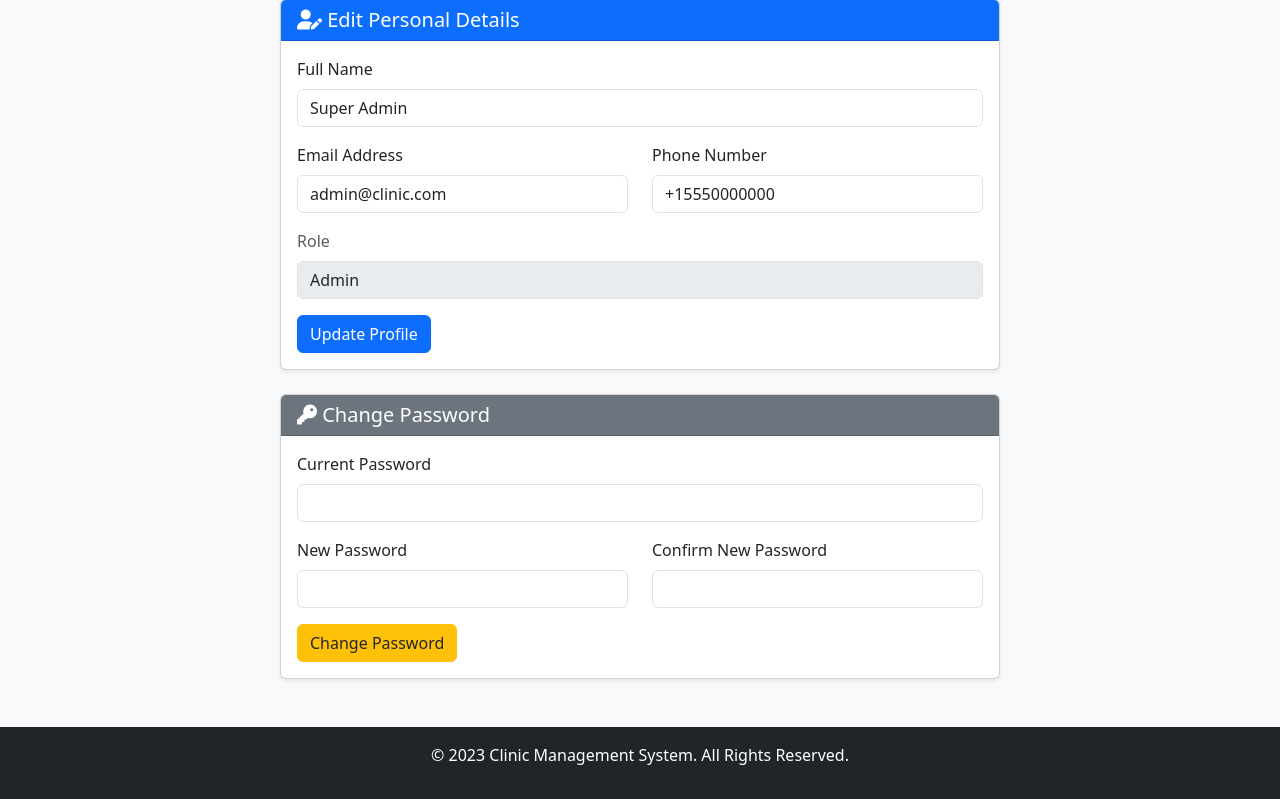
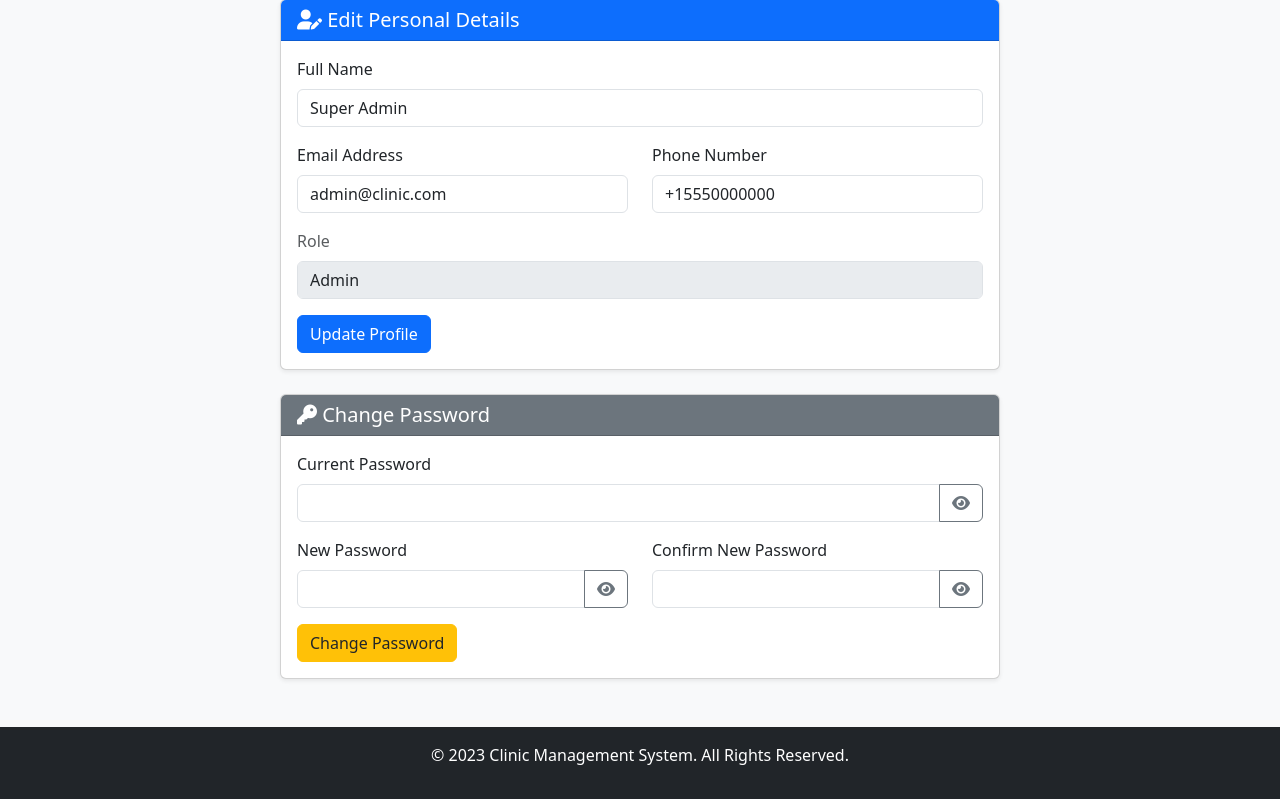
Before and after one commit to abhishdeveloper/cliniconlinesystme, a PHP site: page /profile.php in a window 1280 px wide. Shown: the part 143-942 px from the top of the page. Run offline with PHP 8.4, Linux system fonts and the light colour scheme; a user stored in the database is signed in; data comes from the database, SQL or seed files in the repository.

Commit message:
feat(ui): add password visibility toggle to all password fields
- Implemented reusable `toggle-password` logic in `assets/js/script.js`.
- Updated `login.php`, `register.php`, `profile.php`, and `admin/dashboard.php` to include the toggle button in an input group.
- Ensures accessibility with `aria-label` updates.
- Added journal entry in `.Jules/palette.md`.

Co-authored-by: abhishdeveloper <260588150+abhishdeveloper@users.noreply.github.com>

```diff
--- a/assets/js/script.js
+++ b/assets/js/script.js
@@ -1,2 +1,30 @@
 // Custom Scripts
 console.log('Clinic System Loaded');
+
+// Password Visibility Toggle
+document.addEventListener('DOMContentLoaded', function() {
+    const toggleButtons = document.querySelectorAll('.toggle-password');
+
+    toggleButtons.forEach(button => {
+        button.addEventListener('click', function() {
+            // Find the input field within the same input-group
+            const input = this.parentElement.querySelector('input');
+
+            if (input) {
+                const type = input.getAttribute('type') === 'password' ? 'text' : 'password';
+                input.setAttribute('type', type);
+
+                // Toggle the icon
+                const icon = this.querySelector('i');
+                if (icon) {
+                    icon.classList.toggle('fa-eye');
+                    icon.classList.toggle('fa-eye-slash');
+                }
+
+                // Update Aria Label
+                const label = type === 'password' ? 'Show password' : 'Hide password';
+                this.setAttribute('aria-label', label);
+            }
+        });
+    });
+});
--- a/profile.php
+++ b/profile.php
@@ -166,17 +166,32 @@ require_once 'includes/header.php';
 
                         <div class="mb-3">
                             <label class="form-label">Current Password</label>
-                            <input type="password" name="current_password" class="form-control" required>
+                            <div class="input-group">
+                                <input type="password" name="current_password" class="form-control" required>
+                                <button class="btn btn-outline-secondary toggle-password" type="button" aria-label="Show password">
+                                    <i class="fas fa-eye"></i>
+                                </button>
+                            </div>
                         </div>
 
                         <div class="row">
                             <div class="col-md-6 mb-3">
                                 <label class="form-label">New Password</label>
-                                <input type="password" name="new_password" class="form-control" required minlength="6">
+                                <div class="input-group">
+                                    <input type="password" name="new_password" class="form-control" required minlength="6">
+                                    <button class="btn btn-outline-secondary toggle-password" type="button" aria-label="Show password">
+                                        <i class="fas fa-eye"></i>
+                                    </button>
+                                </div>
                             </div>
                             <div class="col-md-6 mb-3">
                                 <label class="form-label">Confirm New Password</label>
-                                <input type="password" name="confirm_password" class="form-control" required minlength="6">
+                                <div class="input-group">
+                                    <input type="password" name="confirm_password" class="form-control" required minlength="6">
+                                    <button class="btn btn-outline-secondary toggle-password" type="button" aria-label="Show password">
+                                        <i class="fas fa-eye"></i>
+                                    </button>
+                                </div>
                             </div>
                         </div>
 
```
Also changed, not shown: admin/dashboard.php (+6 -1 lines), login.php (+6 -1 lines), register.php (+12 -2 lines), .Jules/palette.md (added).
